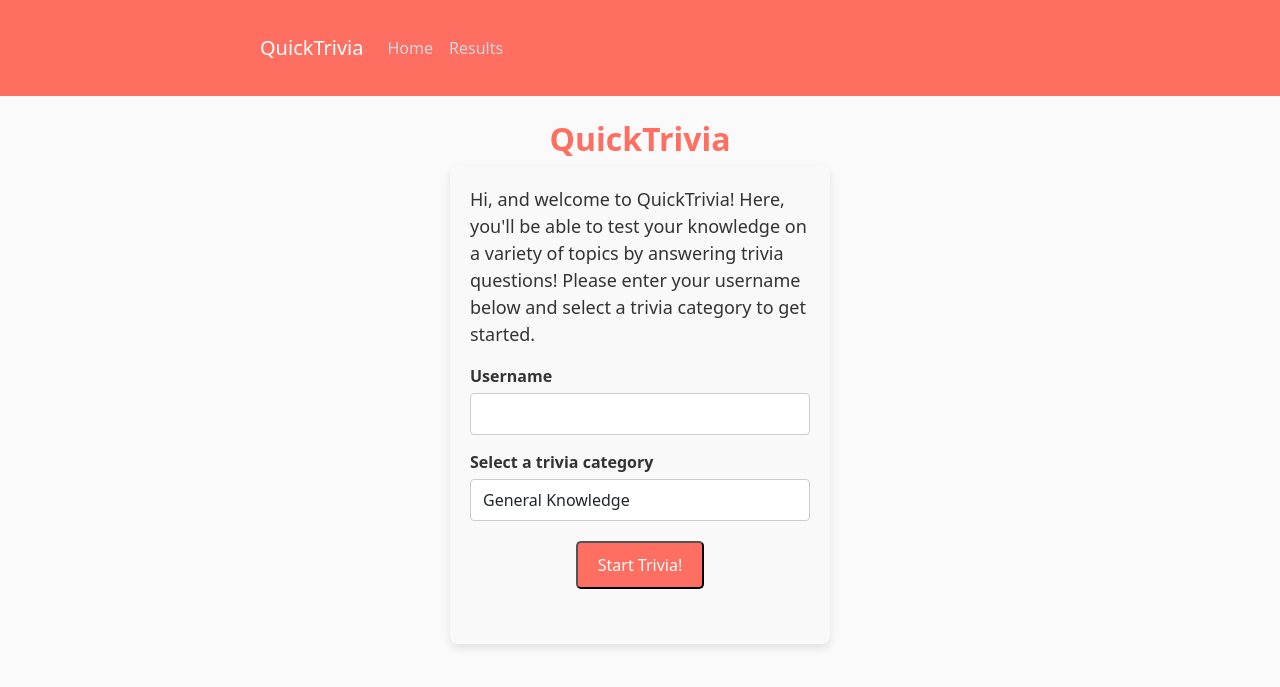
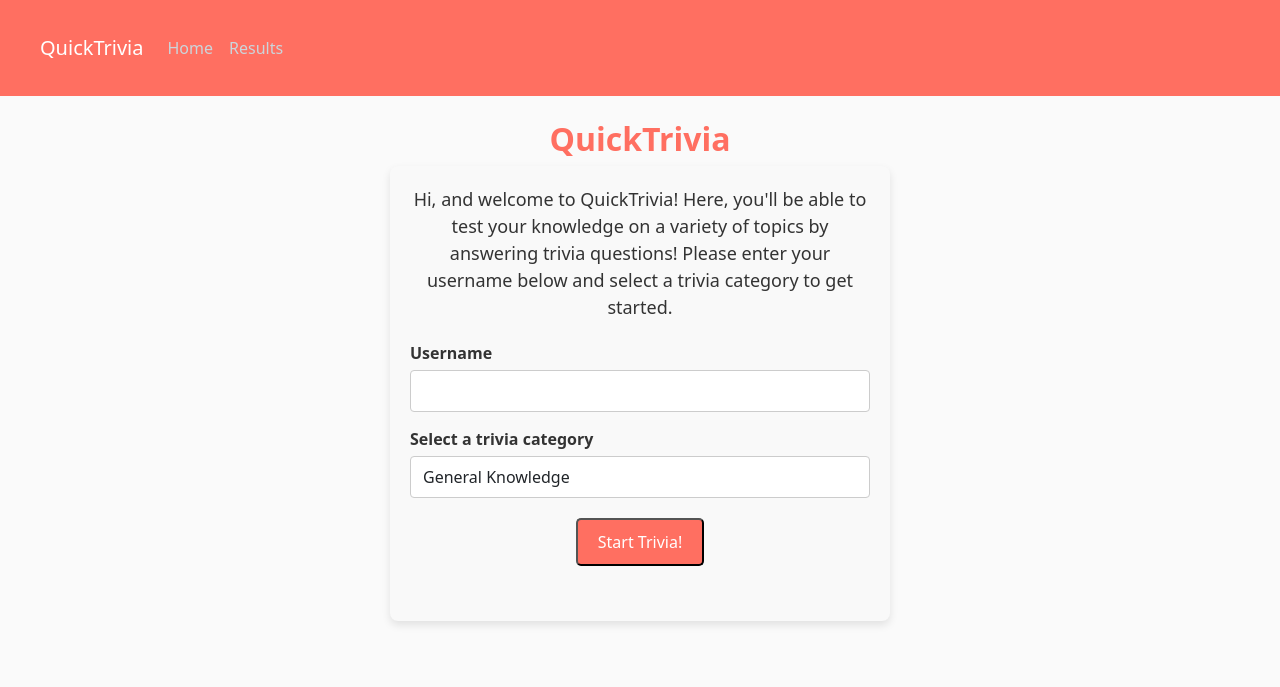
Before and after one commit to kaleb-asfaw/QuickTrivia, a Flask app: page / in a window 1280 px wide. Shown: the top 687 px of the page. Run offline with Flask 3, Linux system fonts and the light colour scheme; parts of the project's set-up code (start-up, migrations or seed data) failed here and were passed over.

Commit message:
change button color and some widths

```diff
--- a/frontend/static/main.css
+++ b/frontend/static/main.css
@@ -40,7 +40,7 @@
 }
 
 .center-text{
-  text-align: center
+  text-align: center;
   margin-bottom: 20px;
   font-size: 18px;
 }
@@ -125,8 +125,8 @@
 }
 
 .content {
-    width: 50%;
-    max-width: 600px;
+    /* width: 50%;
+    max-width: 600px; */
     margin: auto;
     padding: 20px;
     background-color: #f9f9f9;
@@ -223,6 +223,16 @@
     max-width: 800px;
 }
 
+/* used in nav bar */
+.container-fluid {
+  border-radius: 8px;
+  padding: 20px;
+  padding-left: 40px;
+  padding-top: 20px;
+  margin: auto;
+  /* max-width: 800px; */
+}
+
 .card {
     background-color: #fff;
     border: 1px solid #ddd;
@@ -262,12 +272,12 @@
 
 
 .btn-submit {
-    background-color: green;
+    background-color: #ff6f61;
     color: white;
 }
 
 .btn-submit:hover {
-    background-color: #28a745;
+    background-color: #fb9477;
 }
 
 
--- a/frontend/templates/home.html
+++ b/frontend/templates/home.html
@@ -1,6 +1,6 @@
 {% extends "layout.html" %}
 {% block content %}
-    <div class="content">
+    <div class="content" style="max-width: 500px;">
         <p class="center-text">Hi, and welcome to QuickTrivia! Here, you'll be able to test your knowledge on a variety of topics by answering trivia questions! Please enter your username below and select a trivia category to get started.</p>
         <form method="POST" action="{{ url_for('home') }}">
             {{ form.hidden_tag() }}
--- a/frontend/templates/layout.html
+++ b/frontend/templates/layout.html
@@ -12,7 +12,7 @@
 <body>
   <header class="site-header">
     <nav class="navbar navbar-expand-md navbar-dark bg-steel fixed-top">
-      <div class="container">
+      <div class="container-fluid">
         <a class="navbar-brand mr-4" href="/">QuickTrivia</a>
         <button class="navbar-toggler" type="button" data-toggle="collapse" data-target="#navbarToggle" aria-controls="navbarToggle" aria-expanded="false" aria-label="Toggle navigation">
           <span class="navbar-toggler-icon"></span>
```
Also changed, not shown: src/leaderboard.py (+29 -22 lines).
